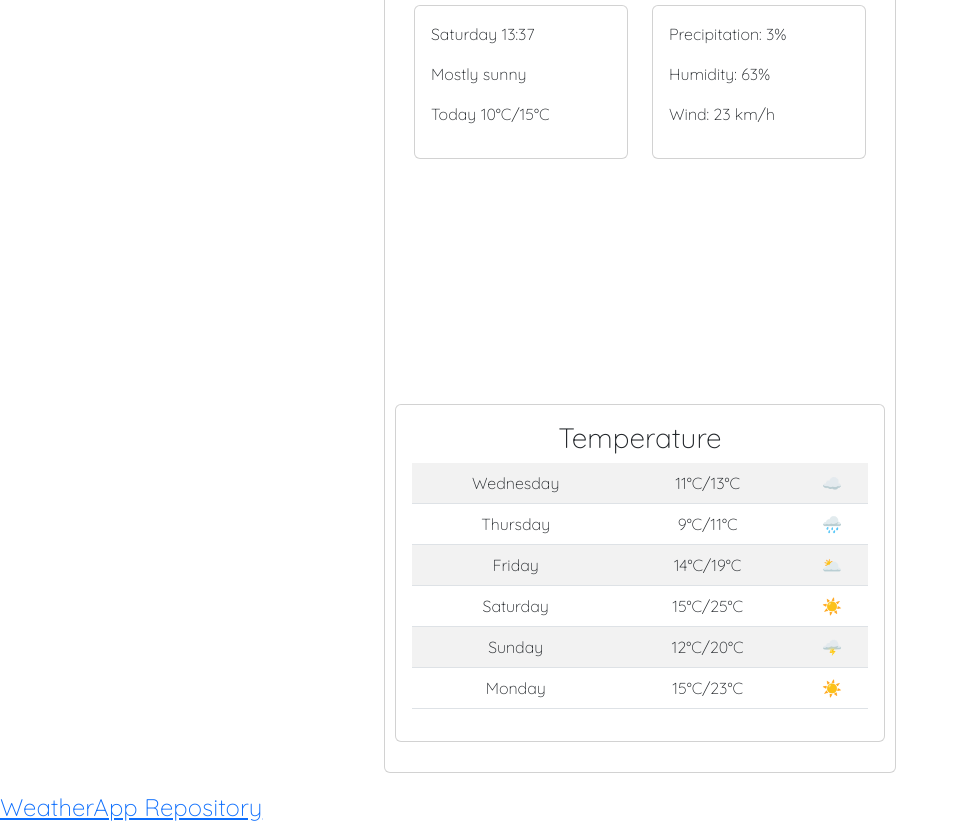
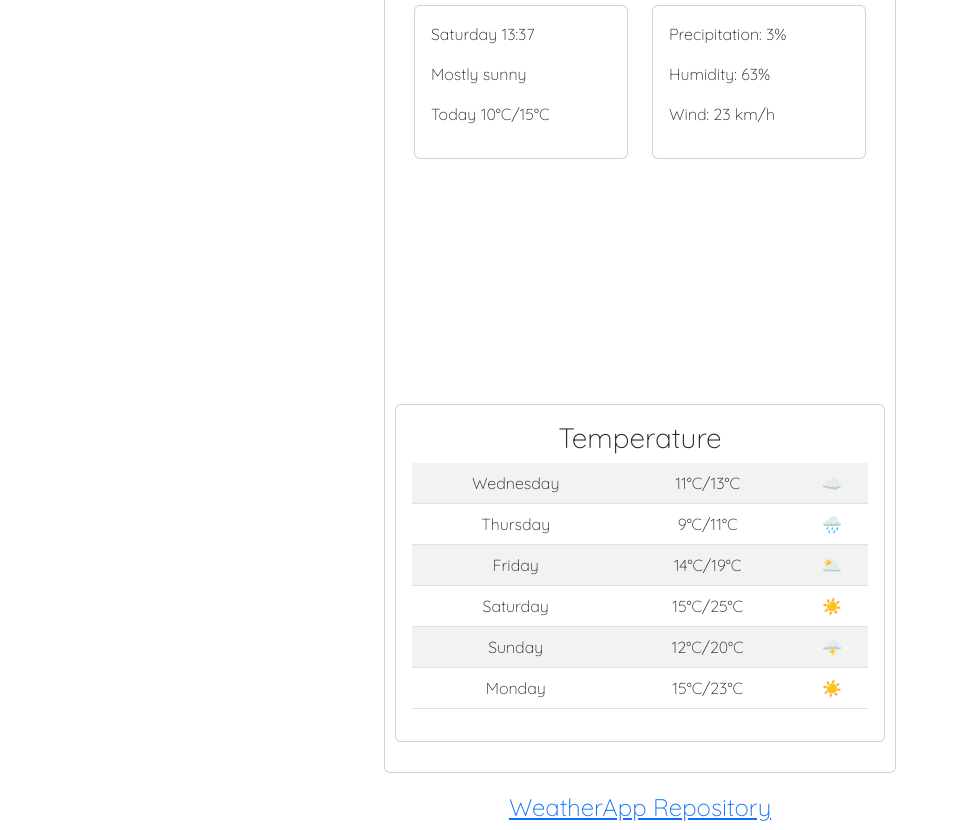
Before and after one commit to Roz18/WeatherApp, a plain HTML site: page index.html in a window 1280 px wide. Shown: the part 178-1008 px from the top of the page, without its empty margins (0-959 px from the left). Drawn offline with nearby package versions, Linux system fonts and the light colour scheme.

Commit message:
h4Center
h4 to center

```diff
--- a/src/styles.css
+++ b/src/styles.css
@@ -16,3 +16,6 @@ h2 {
 .custom-link:hover {
   text-decoration: none;
 }
+h4 {
+  text-align: center;
+}
```
